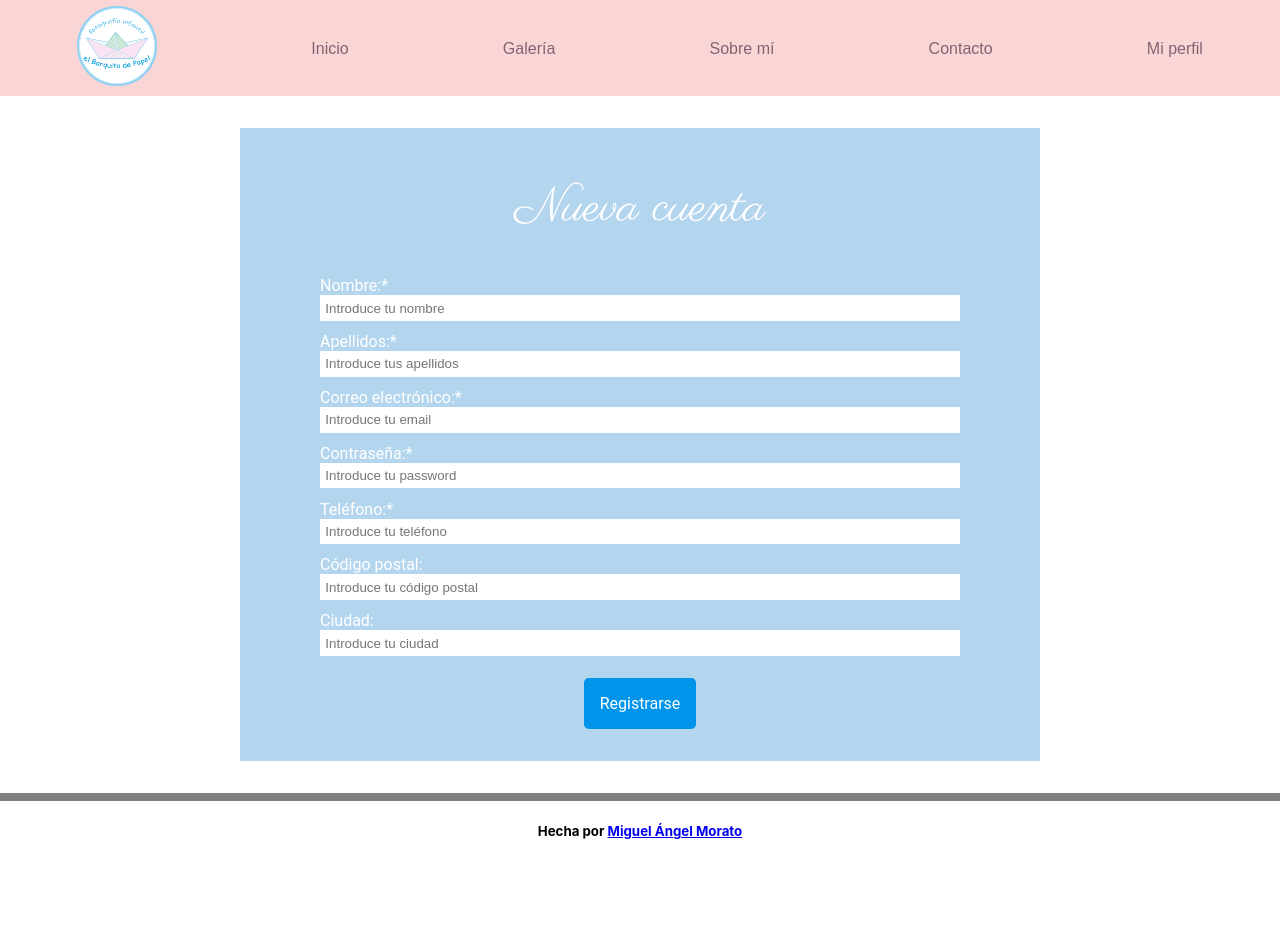
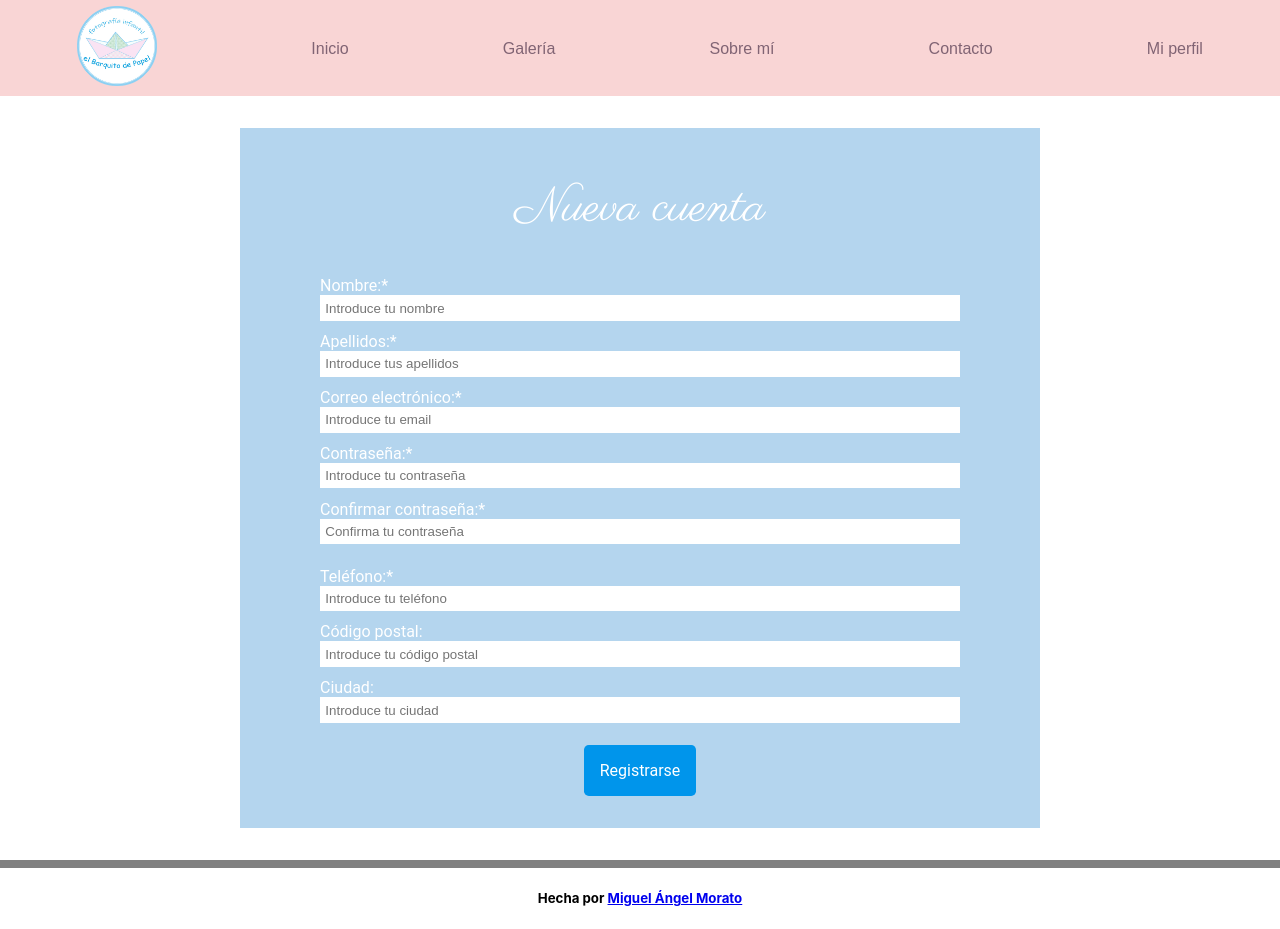
Before and after one commit to CherokiDev/webapp-photography-f, a React (Create React App) app: page /register in a window 1280 px wide. Before the commit the page ends 862 px from the top, so only its background shows below. Built offline with nearby package versions, Linux system fonts and the light colour scheme.

Commit message:
implemented password confirmation input in Register.jsx

```diff
--- a/src/containers/Register/Register.jsx
+++ b/src/containers/Register/Register.jsx
@@ -4,10 +4,14 @@ import { useHistory } from 'react-router-dom';
 import Swal from 'sweetalert2';
 import { regExFullName, regExEmail, regExPassword, regExPhone } from '../../lib/regEx';
 import loading from '../../img/loading.svg';
+import './Register.scss'
 
 const Register = () => {
     const history = useHistory();
     const [isLoading, setIsLoading] = useState(false);
+    const [isError, setIsError] = useState("");
+    const [password, setPassword] = useState("");
+    const [confirmPassword, setConfirmPassword] = useState("");
 
     const handleSubmit = async (event) => {
         event.preventDefault();
@@ -83,6 +87,16 @@ const Register = () => {
             });
     }
 
+    const checkValidation = (e) => {
+        const confirmPass = e.target.value;
+        setConfirmPassword(confirmPass)
+        if (password !== confirmPass) {
+            setIsError("La contraseña no coincide");
+        } else {
+            setIsError("");
+        }
+    }
+
     return (
         <div className="main">
             <form className="mainContainer" action="" onSubmit={handleSubmit}>
@@ -94,7 +108,10 @@ const Register = () => {
                 <div>Correo electrónico:*</div>
                 <input type="email" name="email" placeholder="Introduce tu email" required />
                 <div>Contraseña:*</div>
-                <input type="password" name="password" placeholder="Introduce tu password" required />
+                <input type="password" value={password} onChange={(e) => setPassword(e.target.value)} name="password" placeholder="Introduce tu contraseña" required />
+                <div>Confirmar contraseña:*</div>
+                <input type="password" value={confirmPassword} onChange={(e) => checkValidation(e)} name="confirmPassword" placeholder="Confirma tu contraseña" required />
+                <div className="confirmPassword">{isError}</div>
                 <div>Teléfono:*</div>
                 <input type="text" name="phone" placeholder="Introduce tu teléfono" required />
                 <div>Código postal:</div>
--- /dev/null
+++ b/src/containers/Register/Register.scss
@@ -0,0 +1,3 @@
+.confirmPassword {
+    color: red;
+}
```
Also changed, not shown: 1 other file (tests, documents, lock files or other folders).
